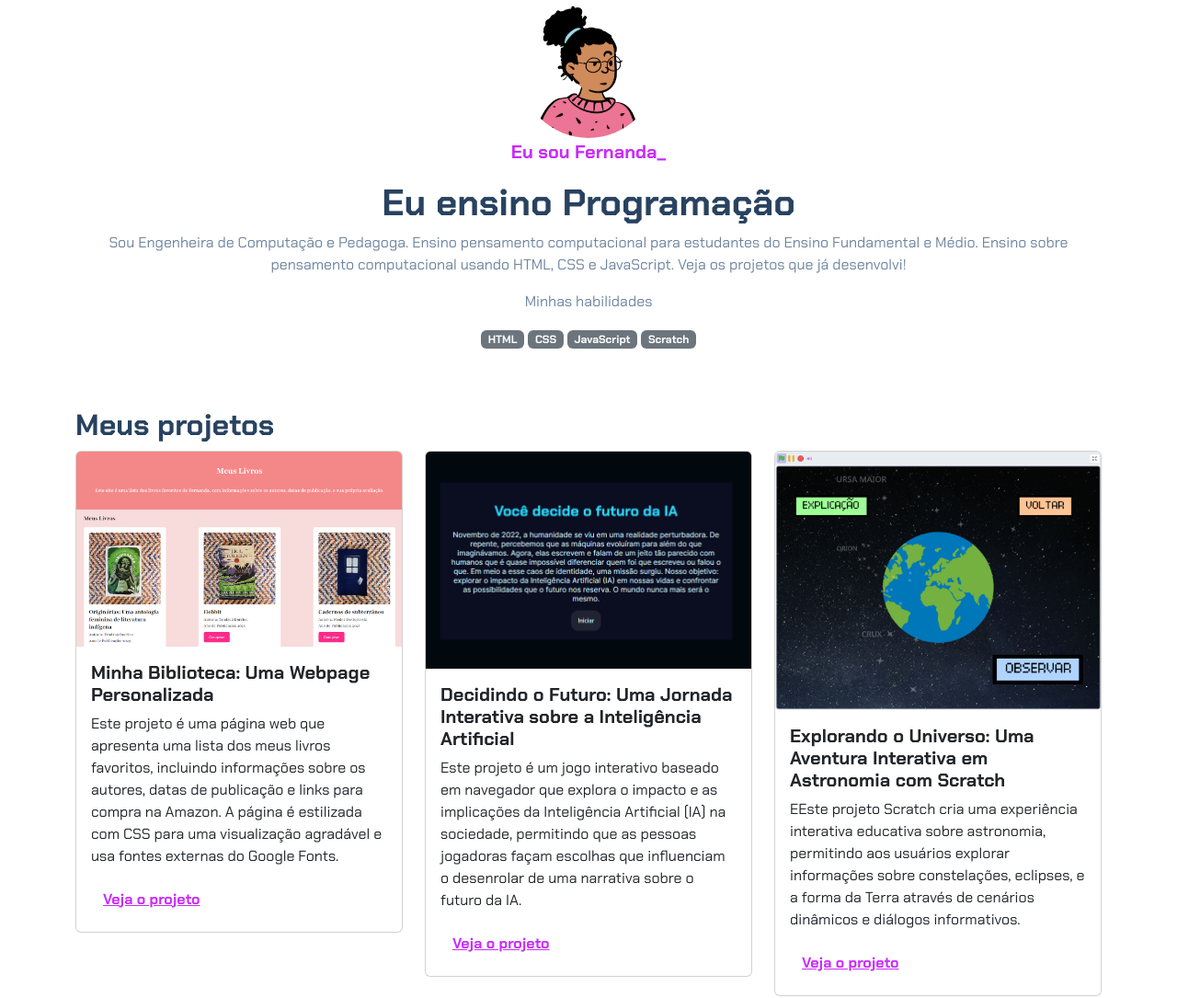
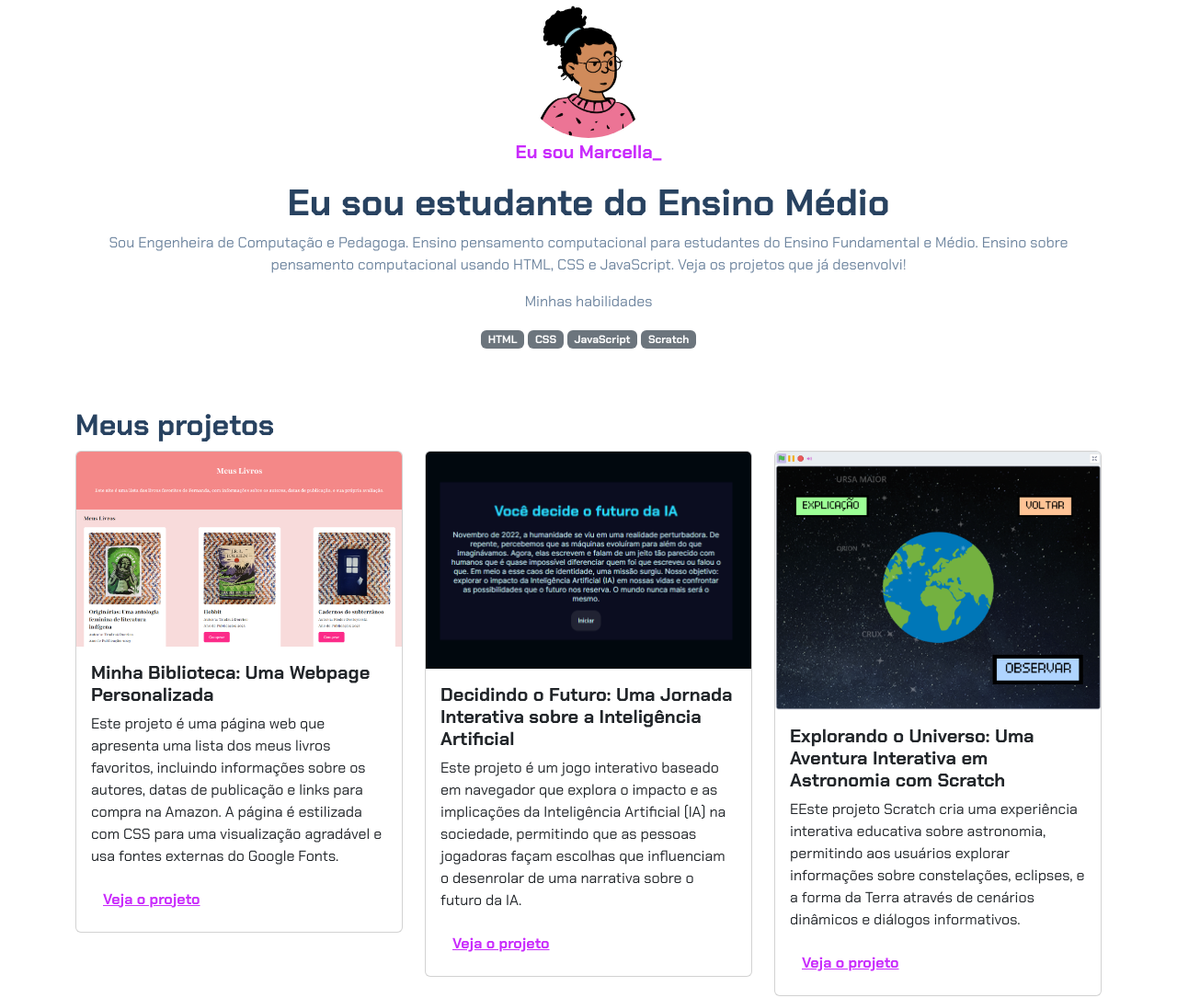
Before and after one commit to marcellacamara10/Portif-lio-de-Marcella, a plain HTML site: page index.html in a window 1280 px wide. Shown: the top 1085 px of the page at 92% size. Drawn offline with nearby package versions, Linux system fonts and the light colour scheme.

Commit message:
Update index.html

```diff
--- a/index.html
+++ b/index.html
@@ -14,8 +14,8 @@
     <header class="container text-center">
         <img src="img/avatar-perfil.png" alt="avatar da Fernanda" class="rounded-circle" width="150" height="150"
             srcset="">
-        <p class="lead">Eu sou Fernanda_</p>
-        <h1>Eu ensino Programação</h1>
+        <p class="lead">Eu sou Marcella_</p>
+        <h1>Eu sou estudante do Ensino Médio</h1>
         <p>Sou Engenheira de Computação e Pedagoga. Ensino pensamento computacional para estudantes do Ensino
             Fundamental e Médio. Ensino sobre pensamento computacional usando HTML, CSS e JavaScript. Veja os projetos
             que já desenvolvi!</p>
```
